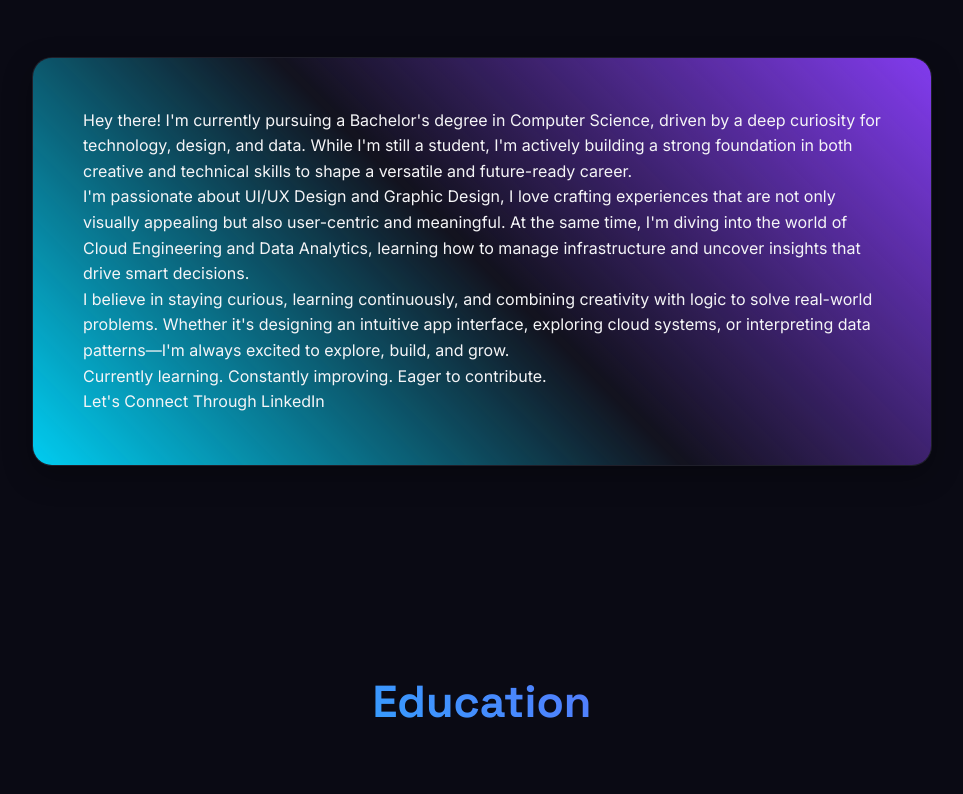
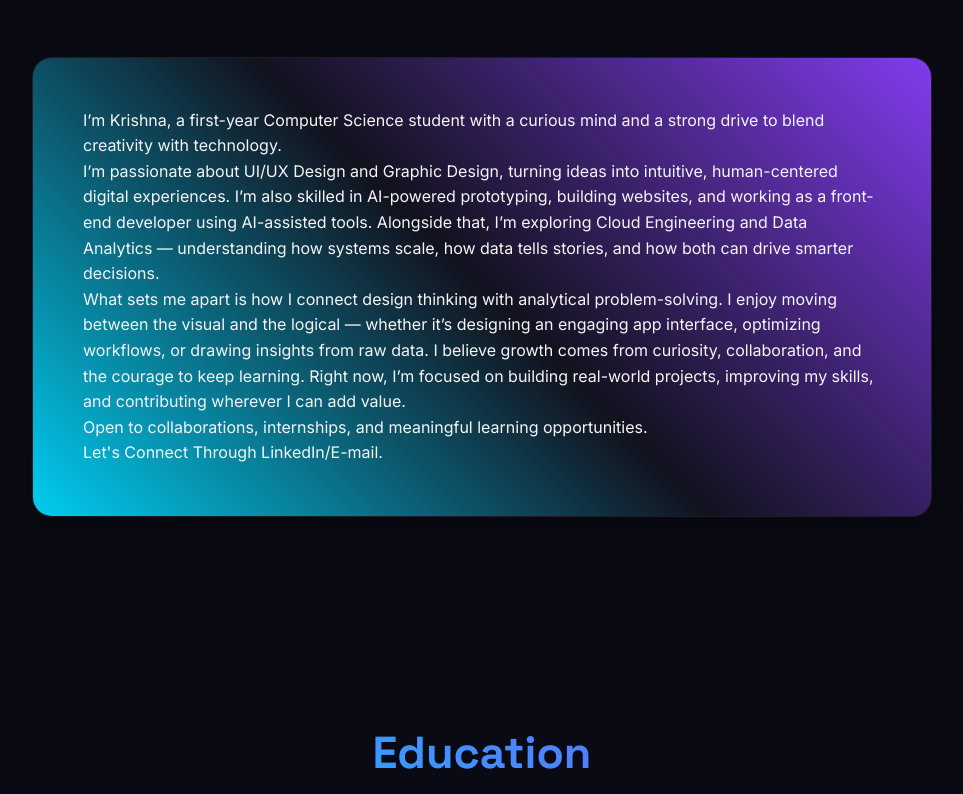
Before and after one commit to ikrishhsinghh/Portfolio, a plain HTML site: page index.html in a window 1280 px wide. Shown: the part 975-1769 px from the top of the page, without its empty margins (158-1121 px from the left). Drawn offline with Linux system fonts and the light colour scheme.

Commit message:
Update index.html

```diff
--- a/index.html
+++ b/index.html
@@ -849,10 +849,10 @@
       <h2>About Me</h2>
     </div>
     <div class="about-content fade-in">
-      <p>Hey there! I'm currently pursuing a Bachelor's degree in Computer Science, driven by a deep curiosity for technology, design, and data. While I'm still a student, I'm actively building a strong foundation in both creative and technical skills to shape a versatile and future-ready career.</p>
-      <p>I'm passionate about UI/UX Design and Graphic Design, I love crafting experiences that are not only visually appealing but also user-centric and meaningful. At the same time, I'm diving into the world of Cloud Engineering and Data Analytics, learning how to manage infrastructure and uncover insights that drive smart decisions.</p>
-      <p>I believe in staying curious, learning continuously, and combining creativity with logic to solve real-world problems. Whether it's designing an intuitive app interface, exploring cloud systems, or interpreting data patterns—I'm always excited to explore, build, and grow.</p>
-      <p>Currently learning. Constantly improving. Eager to contribute. <br>Let's Connect Through LinkedIn</p>
+      <p>I’m Krishna, a first-year Computer Science student with a curious mind and a strong drive to blend creativity with technology.</p>
+      <p>I’m passionate about UI/UX Design and Graphic Design, turning ideas into intuitive, human-centered digital experiences. I’m also skilled in AI-powered prototyping, building websites, and working as a front-end developer using AI-assisted tools. Alongside that, I’m exploring Cloud Engineering and Data Analytics — understanding how systems scale, how data tells stories, and how both can drive smarter decisions.</p>
+      <p>What sets me apart is how I connect design thinking with analytical problem-solving. I enjoy moving between the visual and the logical — whether it’s designing an engaging app interface, optimizing workflows, or drawing insights from raw data. I believe growth comes from curiosity, collaboration, and the courage to keep learning. Right now, I’m focused on building real-world projects, improving my skills, and contributing wherever I can add value.</p>
+      <p>Open to collaborations, internships, and meaningful learning opportunities. <br>Let's Connect Through LinkedIn/E-mail.</p>
     </div>
   </section>
 
```
